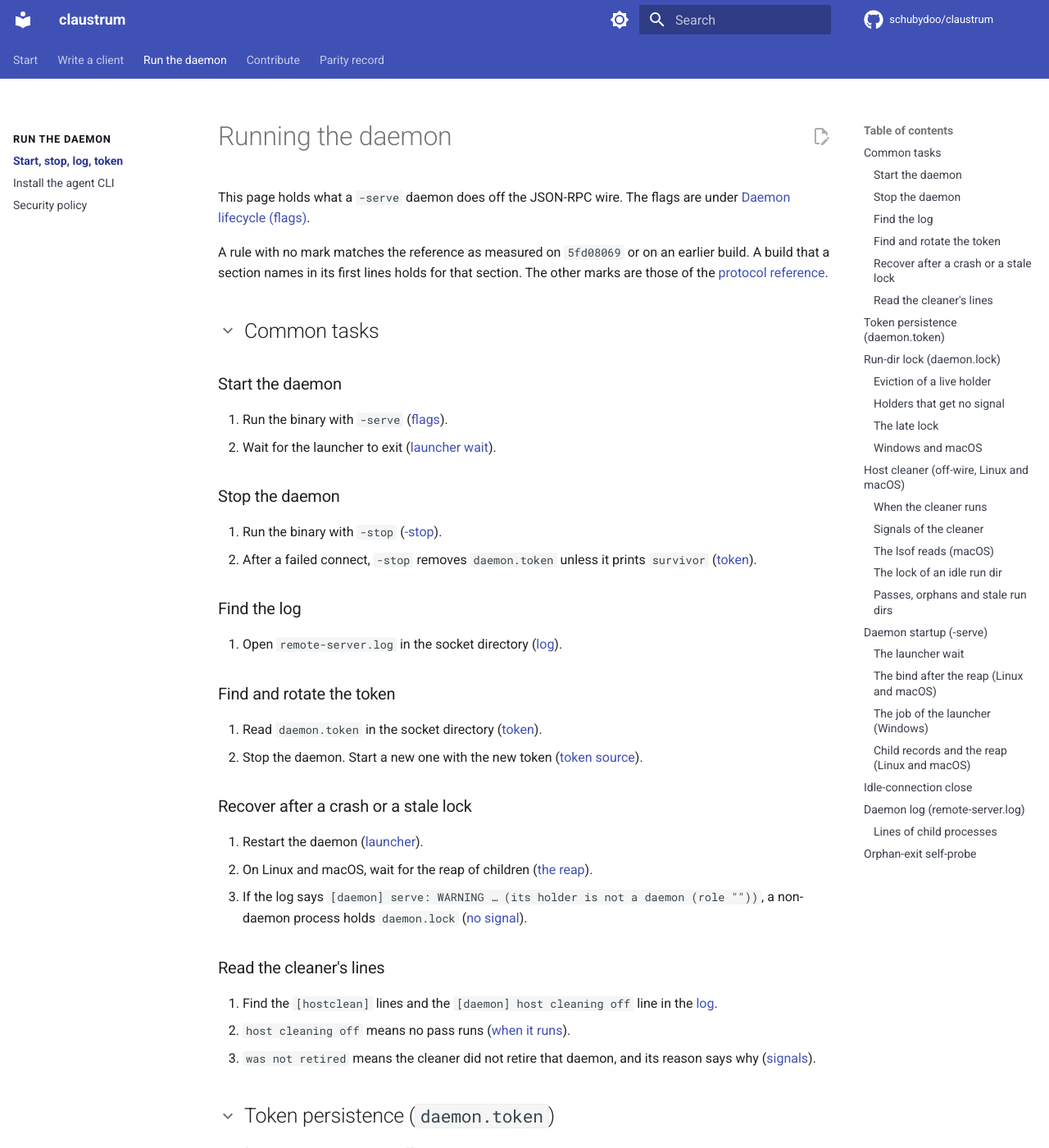
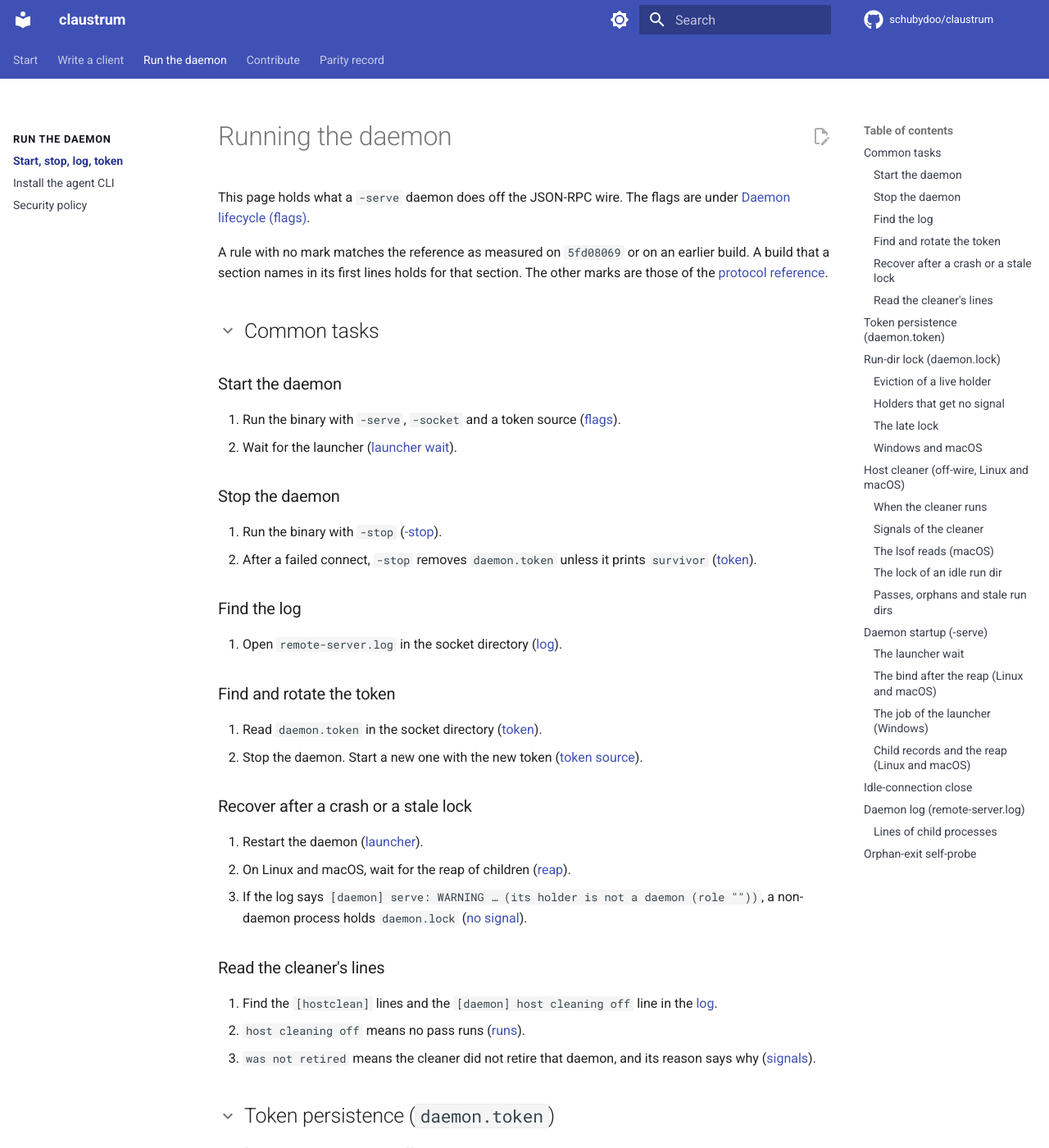
Before and after one commit to schubydoo/claustrum, an MkDocs documentation site: the page built from docs/DAEMON.md, in a window 1280 px wide and 1400 px high. Shown: the whole window at 82% size. Built offline with MkDocs 1.6.1 and Material for MkDocs 9.7.7, drawn with Linux system fonts in a browser that asks for light colours; comment, search, counter and statistics services are not loaded.

Commit message:
docs: name the socket and token source in the start step
Co-Authored-By: Claude Opus 5.5 <noreply@anthropic.com>

```diff
--- a/docs/DAEMON.md
+++ b/docs/DAEMON.md
@@ -11,8 +11,8 @@ section. The other marks are those of the [protocol reference](PROTOCOL.md).
 
 ### Start the daemon
 
-1. Run the binary with `-serve` ([flags](PROTOCOL.md#-serve-run-the-daemon)).
-2. Wait for the launcher to exit ([launcher wait](#the-launcher-wait)).
+1. Run the binary with `-serve`, `-socket` and a token source ([flags](PROTOCOL.md#-serve-run-the-daemon)).
+2. Wait for the launcher ([launcher wait](#the-launcher-wait)).
 
 ### Stop the daemon
 
@@ -31,13 +31,13 @@ section. The other marks are those of the [protocol reference](PROTOCOL.md).
 ### Recover after a crash or a stale lock
 
 1. Restart the daemon ([launcher](#the-launcher-wait)).
-2. On Linux and macOS, wait for the reap of children ([the reap](#the-bind-after-the-reap-linux-and-macos)).
+2. On Linux and macOS, wait for the reap of children ([reap](#the-bind-after-the-reap-linux-and-macos)).
 3. If the log says `[daemon] serve: WARNING … (its holder is not a daemon (role ""))`, a non-daemon process holds `daemon.lock` ([no signal](#holders-that-get-no-signal)).
 
 ### Read the cleaner's lines
 
 1. Find the `[hostclean]` lines and the `[daemon] host cleaning off` line in the [log](#daemon-log-remote-serverlog).
-2. `host cleaning off` means no pass runs ([when it runs](#when-the-cleaner-runs)).
+2. `host cleaning off` means no pass runs ([runs](#when-the-cleaner-runs)).
 3. `was not retired` means the cleaner did not retire that daemon, and its reason says why ([signals](#signals-of-the-cleaner)).
 
 ## Token persistence (`daemon.token`)
```
